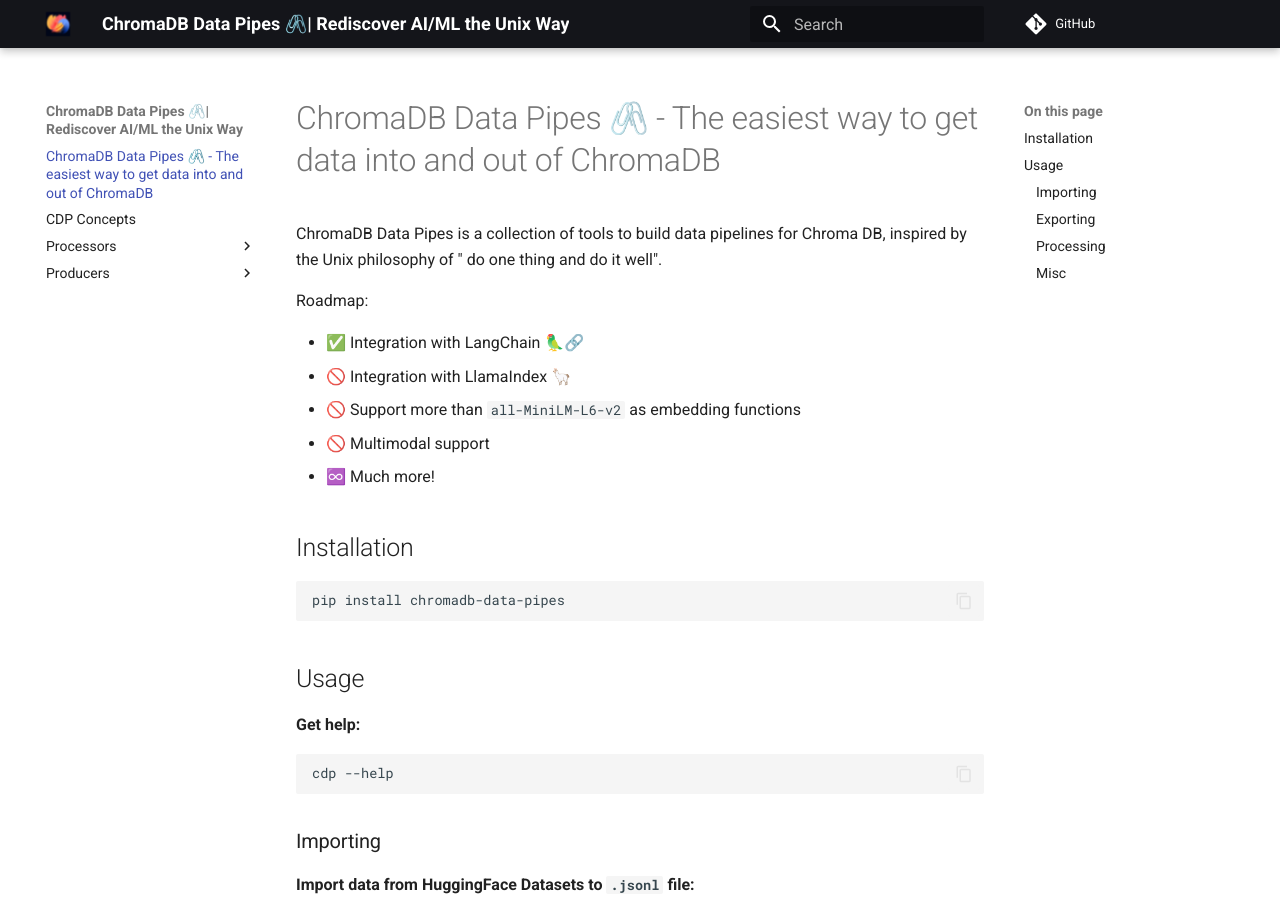
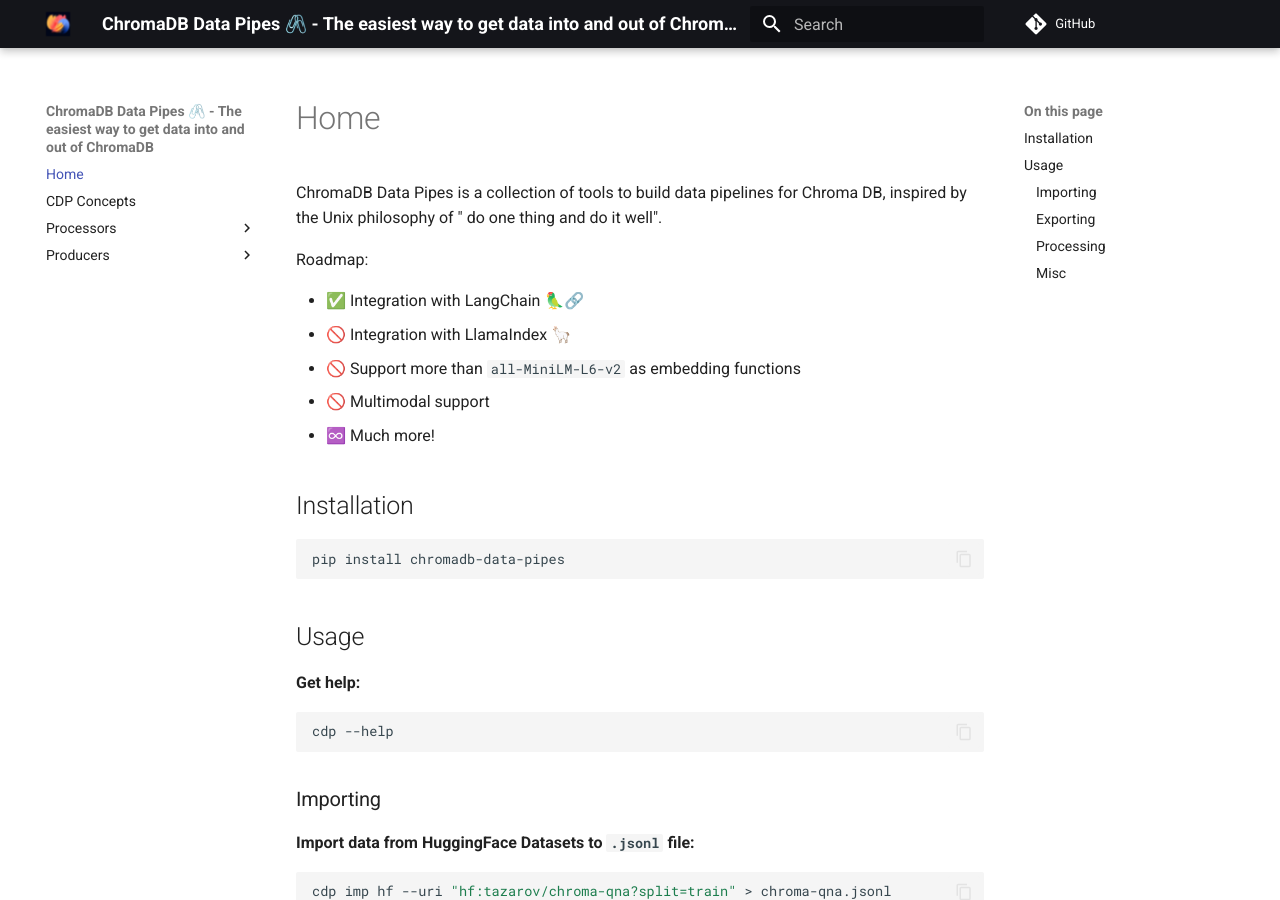
Before and after one commit to amikos-tech/chromadb-data-pipes, an MkDocs documentation site: the page built from docs/index.md, in a window 1280 px wide and 900 px high. Built offline with MkDocs 1.6.1 and Material for MkDocs 9.7.7, drawn with Linux system fonts in a browser that asks for light colours; comment, search, counter and statistics services are not loaded.

Commit message:
docs: Updated title and homepage

```diff
--- a/docs/index.md
+++ b/docs/index.md
@@ -1,4 +1,4 @@
-# ChromaDB Data Pipes 🖇️ - The easiest way to get data into and out of ChromaDB
+# Home
 
 ChromaDB Data Pipes is a collection of tools to build data pipelines for Chroma DB, inspired by the Unix philosophy of "
 do one thing and do it well".
--- a/mkdocs.yml
+++ b/mkdocs.yml
@@ -1,4 +1,4 @@
-site_name: ChromaDB Data Pipes 🖇️| Rediscover AI/ML the Unix Way
+site_name: ChromaDB Data Pipes 🖇️ - The easiest way to get data into and out of ChromaDB
 site_url: https://datapipes.chromadb.dev
 repo_url: https://github.com/amikos-tech/chromadb-data-pipes
 copyright: "Amikos Tech LTD, 2024 (core ChromaDB contributors)"
```
